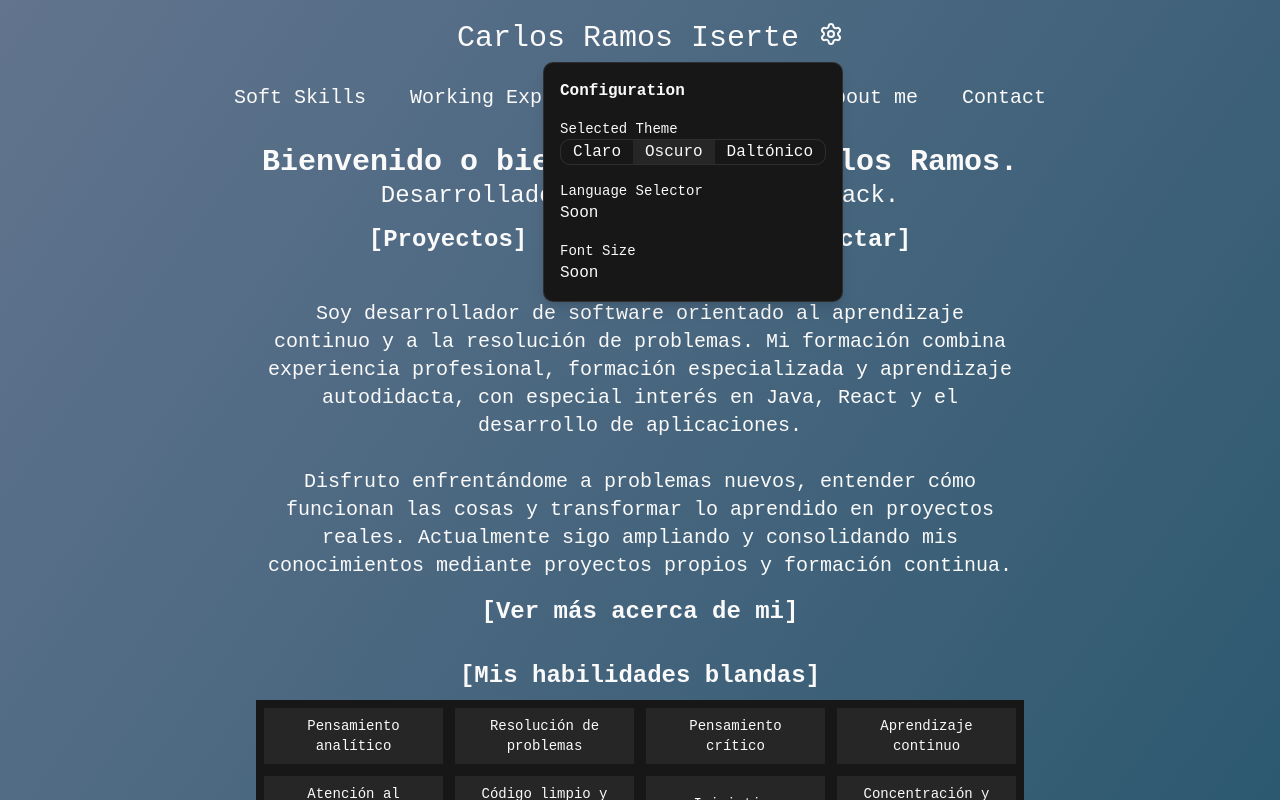
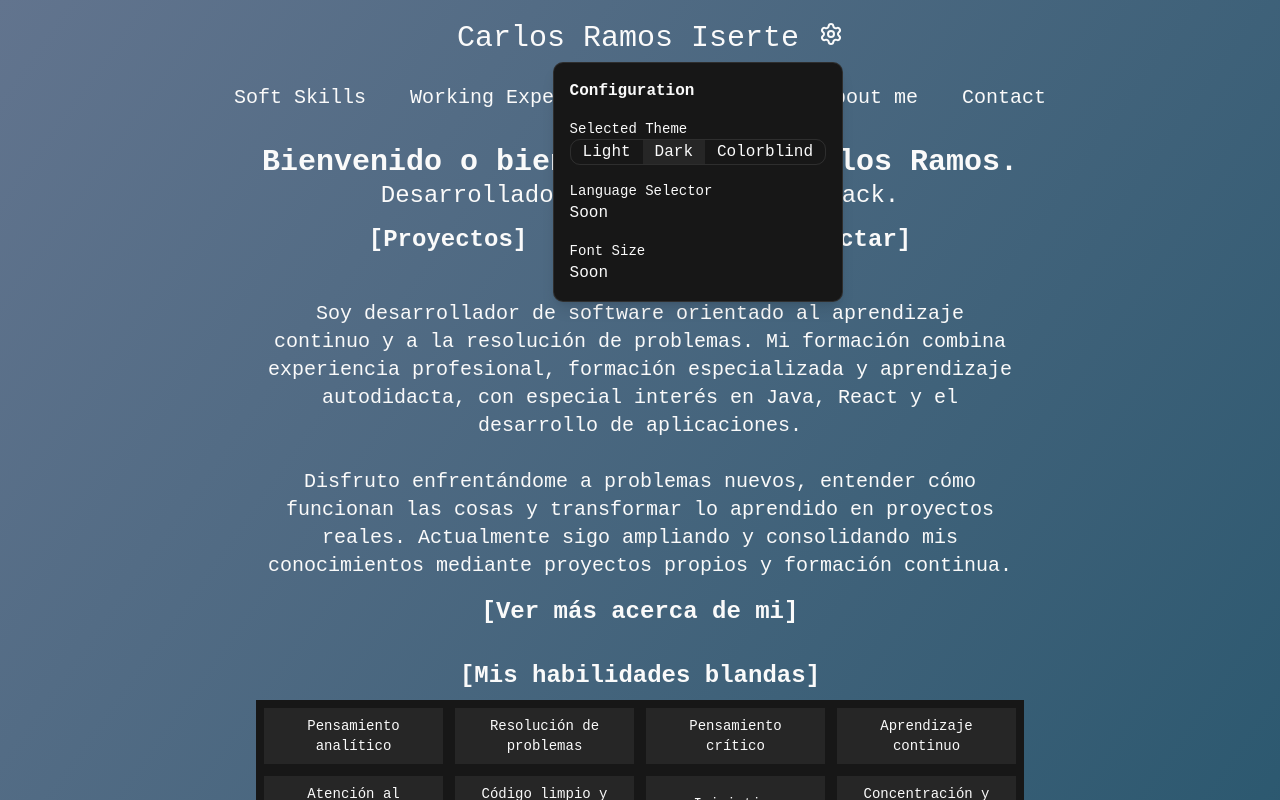
Before and after one commit to CarlosRamosDeveloper/portfolio, a React (Vite) app: page / in a window 1280 px wide. Both pictures are taken after a click on the button "Configuration". Shown: the top 800 px of the page. Built offline with nearby package versions, Linux system fonts and the light colour scheme.

Commit message:
Implemented i18n at theme selector

```diff
--- a/src/components/main-header/MainThemeSelector.tsx
+++ b/src/components/main-header/MainThemeSelector.tsx
@@ -1,8 +1,9 @@
-import { SETTINGS_TEXT } from '@/constants/layout';
 import { useTheme } from '@/hooks';
+import { useTranslation } from 'react-i18next';
 
 export const MainThemeSelector = () => {
   const { theme, setTheme } = useTheme();
+  const { t } = useTranslation('layout');
 
   return (
     <div className="flex w-fit rounded-lg border border-border overflow-hidden">
@@ -10,19 +11,19 @@ export const MainThemeSelector = () => {
         className={`px-3 ${theme === 'light' ? 'bg-muted' : ''}`}
         onClick={() => setTheme('light')}
       >
-        {SETTINGS_TEXT.lightTheme}
+        {t('settings.lightTheme')}
       </button>
       <button
         className={`px-3 ${theme === 'dark' ? 'bg-muted' : ''}`}
         onClick={() => setTheme('dark')}
       >
-        {SETTINGS_TEXT.darkTheme}
+        {t('settings.darkTheme')}
       </button>
       <button
         className={`px-3 ${theme === 'colorblind' ? 'bg-muted' : ''}`}
         onClick={() => setTheme('colorblind')}
       >
-        {SETTINGS_TEXT.colorblind}
+        {t('settings.colorblind')}
       </button>
     </div>
   );
--- a/src/constants/layout/index.ts
+++ b/src/constants/layout/index.ts
@@ -1,2 +1 @@
 export { LAYOUT_TEXT } from './layout.text';
-export { SETTINGS_TEXT } from './settings.text';
--- a/src/constants/layout/settings.text.ts
+++ /dev/null
@@ -1,10 +0,0 @@
-export const SETTINGS_TEXT = {
-  colorblind: 'Daltónico',
-  configuration: 'Configuración',
-  darkTheme: 'Oscuro',
-  fontSize: 'Tamaño de fuente',
-  languageSelector: 'Selector de idioma',
-  lightTheme: 'Claro',
-  selectedTheme: 'Tema Seleccionado',
-  tbd: 'Próximamente',
-};
--- a/src/i18n/en/layout.ts
+++ b/src/i18n/en/layout.ts
@@ -12,7 +12,7 @@ export const layout = {
   settings: {
     colorblind: 'Colorblind',
     configuration: 'Configuration',
-    darkTheme: 'Oscuro',
+    darkTheme: 'Dark',
     fontSize: 'Font Size',
     languageSelector: 'Language Selector',
     lightTheme: 'Light',
--- a/src/i18n/es/layout.ts
+++ b/src/i18n/es/layout.ts
@@ -12,7 +12,7 @@ export const layout = {
   settings: {
     colorblind: 'Daltónico',
     configuration: 'Configuración',
-    darkTheme: 'Darks',
+    darkTheme: 'Oscuro',
     fontSize: 'Tamaño de fuente',
     languageSelector: 'Selector de idioma',
     lightTheme: 'Claro',
```
